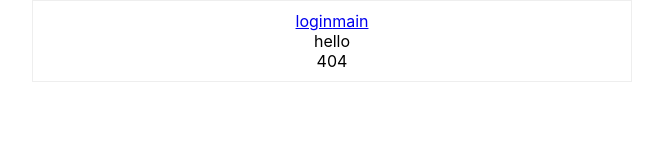
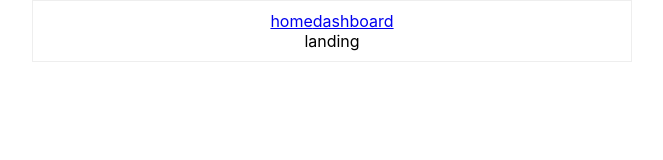
Before and after one commit to kozzztia/privateRoute, a React (Create React App) app: page /lending in a window 1280 px wide. Before the commit this address had no page. Shown: the top 160 px of the page, without its empty margins (308-971 px from the left). Built offline with nearby package versions, Linux system fonts and the light colour scheme.

Commit message:
moish Version of authComponent

```diff
--- a/src/App.tsx
+++ b/src/App.tsx
@@ -1,17 +1,18 @@
-import React, {FC, useMemo, useState} from 'react';
+import React,{useState} from 'react';
 import './App.css';
 import {
     Routes,
-    Route, Navigate
+    Link,
+    Route,
+    Navigate,
+    Outlet,
 } from "react-router-dom";
-import PageLayout from "./components/PageLayout";
-import MainLayout from "./components/MainLayout";
-import ItemComponent from "./components/ItemComponent";
-import LoginComponent from "./components/LoginComponent";
+import Landing from "./components/Landing";
+
 
 interface Interface {
     isAuth: boolean,
-    children : React.ReactNode,
+    children?: React.ReactNode,
 }
 
 
@@ -19,34 +20,31 @@ const IsAuthHoc = ({isAuth , children}:Interface)  => {
     if(!isAuth){
         return <Navigate  to={"/login"}/>
     }
-    return <Routes>{children}</Routes>
+    return <Outlet/>
 }
 
 
 
 
 function App() {
-    const [isAuth , setIsAuth] = useState(false)
+    const [isAuth , setIsAuth] = useState(true)
 
     return (
     <div className="App">
+        <nav>
+            <Link to={"home"}>home</Link>
+            <Link to={"dashboard"}>dashboard</Link>
+        </nav>
 
      <Routes>
-         <Route path={"/"} element={<PageLayout/>}>
-            <Route path={"*"} element={<p>404</p>}/>
-            <Route path={"login"} element={<LoginComponent setIsAuth={setIsAuth}/>}/>
-             <Route path={"main/*"} element={
-                 <IsAuthHoc isAuth={isAuth}>
-                     <Route index element={<MainLayout/>}/>
-                     <Route path={":id"} element={<ItemComponent/>}/>
-                 </IsAuthHoc>
-
-             }/>
-
-
-
+         <Route index element={<Landing/>}/>
+         <Route path={"lending"} element={<Landing/>}/>
+         <Route element={<IsAuthHoc isAuth={isAuth}/>}>
+             <Route path={"home"} element={<p>home</p>}/>
+             <Route path={"dashboard"} element={<p>dashboard</p>}/>
          </Route>
-
+         <Route path={"login"} element={<p>login</p>}/>
+         <Route path={"*"} element={<p>404</p>}/>
      </Routes>
     </div>
   );
--- a/src/components/ItemComponent.tsx
+++ /dev/null
@@ -1,15 +0,0 @@
-import React from 'react';
-import {Link, useParams} from "react-router-dom";
-
-const ItemComponent = () => {
-    const {id} = useParams()
-    return (
-        <div>
-            text = {id}
-            <br/>
-            <Link to={"/main"}>back</Link>
-        </div>
-    );
-};
-
-export default ItemComponent;
--- /dev/null
+++ b/src/components/Landing.tsx
@@ -0,0 +1,12 @@
+import React from 'react';
+
+const Landing = () => {
+    return (
+        <div>
+            landing
+
+        </div>
+    );
+};
+
+export default Landing;
--- a/src/components/LoginComponent.tsx
+++ /dev/null
@@ -1,19 +0,0 @@
-import React from 'react';
-
-interface LoginComponentInterface {
-    setIsAuth :  React.Dispatch<React.SetStateAction<boolean>>
-}
-
-const LoginComponent = ({setIsAuth} : LoginComponentInterface) => {
-    return (
-        <div>
-            <button
-                onClick={()=>{
-                    setIsAuth(prev => !prev)
-                }}
-            >ok</button>
-        </div>
-    );
-};
-
-export default LoginComponent;
--- a/src/components/MainLayout.tsx
+++ /dev/null
@@ -1,20 +0,0 @@
-import React from 'react';
-import {Link, Outlet} from "react-router-dom";
-
-const MainLayout = () => {
-    return (
-        <div>
-            Main List
-            <Link to={"/main/1"}>1</Link>
-            <Link to={"/main/2"}>2</Link>
-            <Link to={"/main/3"}>3</Link>
-            <Link to={"/main/4"}>4</Link>
-            <Link to={"/main/5"}>5</Link>
-            <br/>
-
-            <Outlet/>
-        </div>
-    );
-};
-
-export default MainLayout;
--- a/src/components/NavigateComponent.tsx
+++ /dev/null
@@ -1,13 +0,0 @@
-import React from 'react';
-import {NavLink, Outlet} from "react-router-dom";
-
-const NavigateComponent = () => {
-    return (
-        <nav>
-            <NavLink to={"/login"}>login</NavLink>
-            <NavLink to={"/main"}>main</NavLink>
-        </nav>
-    );
-};
-
-export default NavigateComponent;
--- a/src/components/PageLayout.tsx
+++ /dev/null
@@ -1,15 +0,0 @@
-import React from 'react';
-import {Outlet} from "react-router-dom";
-import NavigateComponent from "./NavigateComponent";
-
-const PageLayout = () => {
-    return (
-        <div>
-            <NavigateComponent/>
-            <p>hello</p>
-            <Outlet/>
-        </div>
-    );
-};
-
-export default PageLayout;
```
